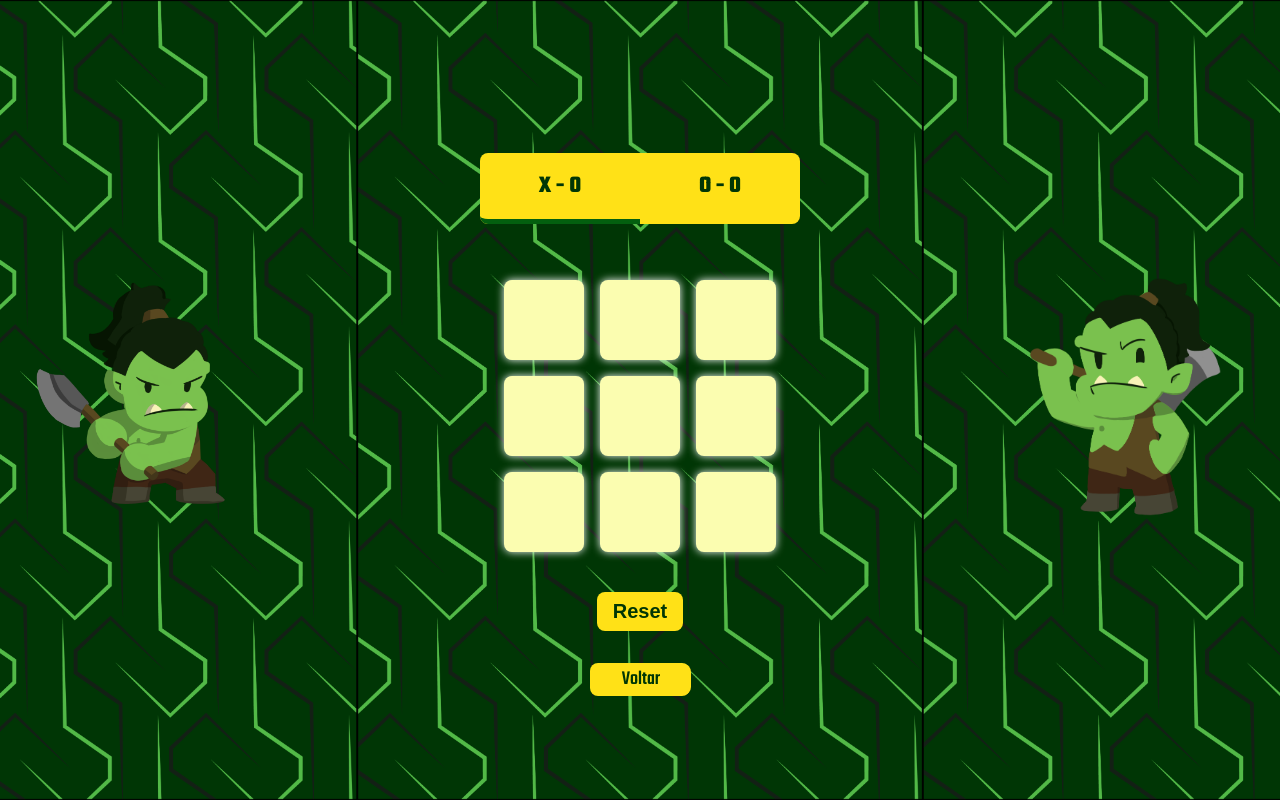
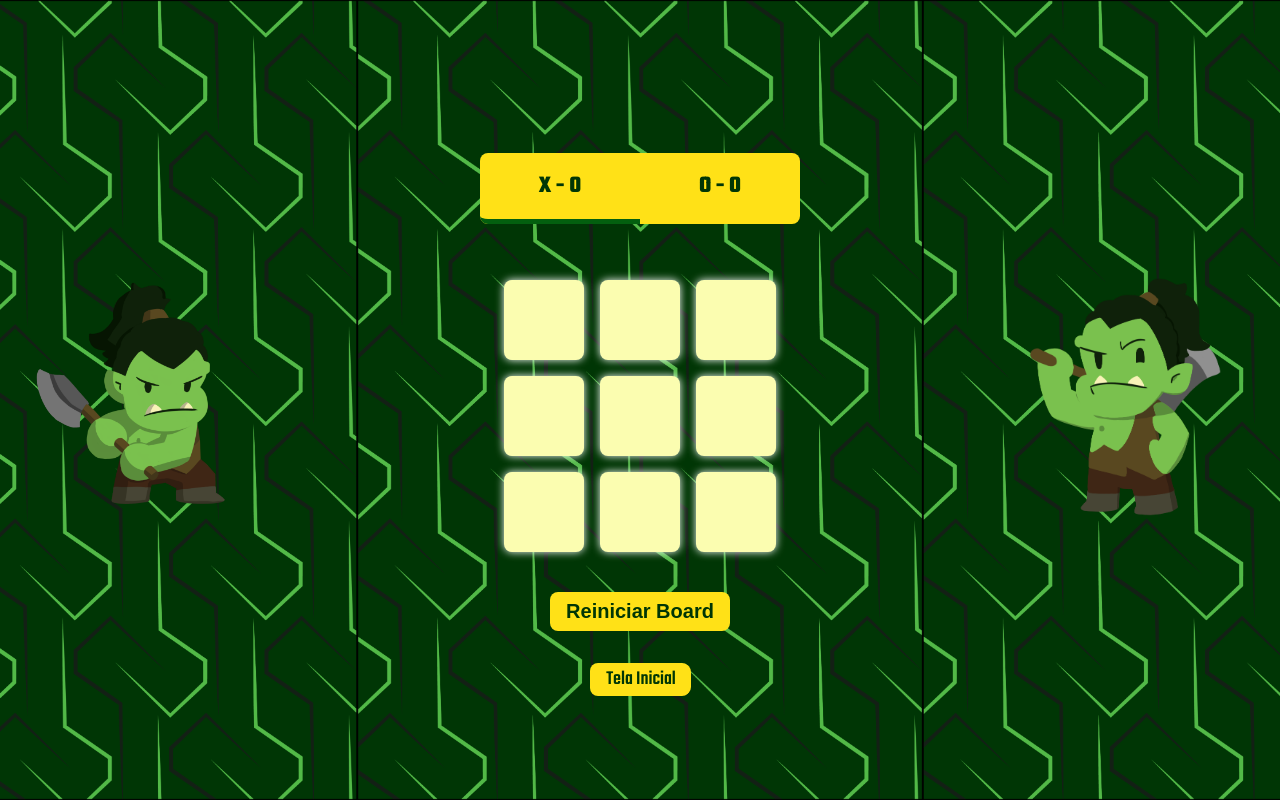
Before and after one commit to isaacbatista26/Jogo-Da-Velha, a React (Vite) app: page /orctoe in a window 1280 px wide. Both pictures are taken after a click on the button "Começar o Jogo". Built offline with nearby package versions, Linux system fonts and the light colour scheme.

Commit message:
old version

```diff
--- a/src/Components/ResetButton.jsx
+++ b/src/Components/ResetButton.jsx
@@ -3,7 +3,7 @@ import "./StyledComponents/ResetButton.css";
 
 const ResetButton = ({resetBoard}) => {
     return (
-        <button className="reset-btn" onClick={resetBoard}>Reset</button>
+        <button className="reset-btn" onClick={resetBoard}>Reiniciar Board</button>
     );
 }
 
--- a/src/Pages/TicOrcToe.jsx
+++ b/src/Pages/TicOrcToe.jsx
@@ -117,11 +117,11 @@ function TicOrcToe() {
           </>
         ) : (
           <div>
-            {showResetScore && <button className='Placar' onClick={resetScore}>Resetar Placar</button>}
+            {showResetScore && <button className='Placar' onClick={resetScore}>Reiniciar Placar</button>}
             <ScoreBoard scores={scores} xPlaying={xPlaying} />
             <Board board={board} onClick={gameOver ? resetBoard : handleBoxClick} />
             <ResetButton resetBoard={resetBoard} />
-            <a><Link to="/">Voltar</Link></a>
+            <a><Link to="/">Tela Inicial</Link></a>
             {isTie && <p className='empate'>Empate!!</p>}
           </div>
         )}
```
Also changed, not shown: src/Components/StyledComponents/TicOrcToe.css (line endings or trailing spaces).
